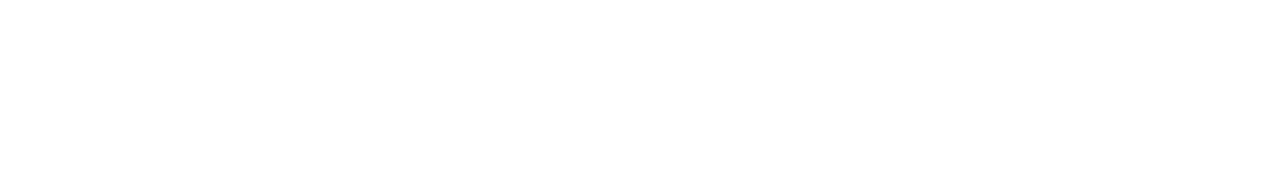
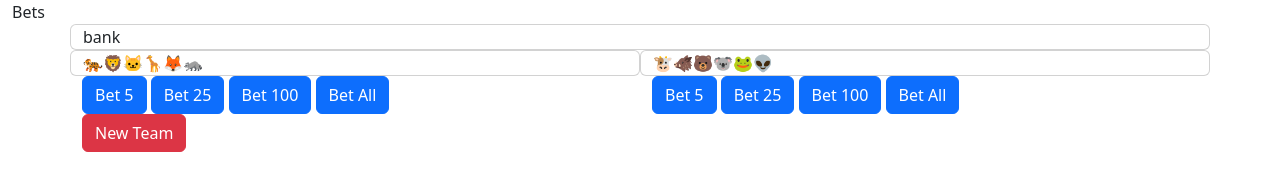
Before and after one commit to seasonofleaves/Bets, a plain HTML site: page index.html in a window 1280 px wide. Drawn offline with nearby package versions, Linux system fonts and the light colour scheme.

Commit message:
Randomizer is working, starting on bets

```diff
--- a/app.js
+++ b/app.js
@@ -0,0 +1,61 @@
+let bank = 100
+
+const teams = [`1`, `2`]
+
+const teamOneElm = document.getElementById(`team-one`)
+const teamTwoElm = document.getElementById(`team-two`)
+
+const players = [
+  { teamnumber: 1, emoji: `🐅`, skill: 100, name: `Tiger` },
+  { teamnumber: 1, emoji: `🦁`, skill: 90, name: `Lion` },
+  { teamnumber: 1, emoji: `🐱`, skill: 10, name: `House Cat` },
+  { teamnumber: 1, emoji: `🦒`, skill: 50, name: `Girraffe` },
+  { teamnumber: 1, emoji: `🦊`, skill: 20, name: `Fox` },
+  { teamnumber: 1, emoji: `🦝`, skill: 20, name: `Raccoon` },
+  { teamnumber: 2, emoji: `🐮`, skill: 50, name: `Cow` },
+  { teamnumber: 2, emoji: `🐗`, skill: 60, name: `Boar` },
+  { teamnumber: 2, emoji: `🐻`, skill: 70, name: `Bear` },
+  { teamnumber: 2, emoji: `🐨`, skill: 20, name: `Koala` },
+  { teamnumber: 2, emoji: `🐸`, skill: 10, name: `Frog` },
+  { teamnumber: 2, emoji: `👽`, skill: 100, name: `Alien` },
+]
+
+// Draw players
+
+function drawPlayerOnes() {
+  let team1 = ``
+  players.forEach((player) => {
+    if (player.teamnumber == 1) {
+      team1 += player.emoji
+    }
+    // console.log(`🦁`, player.teamnumber)
+
+  })
+  console.log(`1st Team`, team1);
+  teamOneElm.innerText = team1
+}
+
+function drawPlayerTwos() {
+  let team2 = ``
+  players.forEach((player) => {
+    if (player.teamnumber == 2) {
+      team2 += player.emoji
+    }
+  })
+  console.log(`2nd Team`, team2);
+  teamTwoElm.innerText = team2
+}
+
+drawPlayerOnes()
+drawPlayerTwos()
+
+// Random generator
+
+function randomTeams() {
+  players.forEach((player) => {
+    let randomIndex = Math.floor(Math.random() * teams.length)
+    player.teamnumber = teams[randomIndex]
+  })
+  drawPlayerOnes()
+  drawPlayerTwos()
+}
--- a/index.html
+++ b/index.html
@@ -12,10 +12,41 @@
 </head>
 
 <body>
-  <main>
+  <header class="container-fluid">
+    Bets
+  </header>
 
 
+  <main class="container">
+    <section class="row">
+      <div class="col card">bank</div>
+    </section>
+    <section class="row">
+      <div class="col-6 card" id="team-one">Team 1</div>
+      <div class="col-6 card" id="team-two">Team 2</div>
+    </section>
+    <section class="row">
+      <div class="col-6">
+        <button class="btn btn-primary">Bet 5</button>
+        <button class="btn btn-primary">Bet 25</button>
+        <button class="btn btn-primary">Bet 100</button>
+        <button class="btn btn-primary">Bet All</button>
+      </div>
+      <div class="col-6">
+        <button class="btn btn-primary">Bet 5</button>
+        <button class="btn btn-primary">Bet 25</button>
+        <button class="btn btn-primary">Bet 100</button>
+        <button class="btn btn-primary">Bet All</button>
+      </div>
+    </section>
 
+    <section class="row">
+      <div class="col">
+        <button onclick="randomTeams()" class="btn btn-danger">New Team</button>
+
+      </div>
+
+    </section>
 
 
 
```
